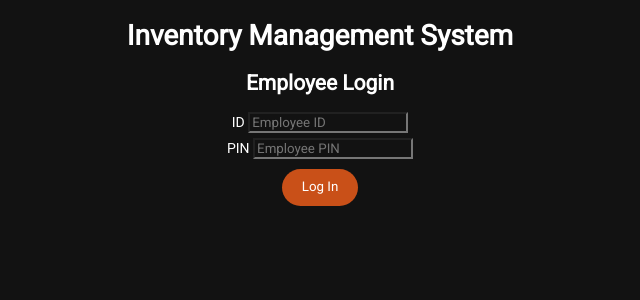
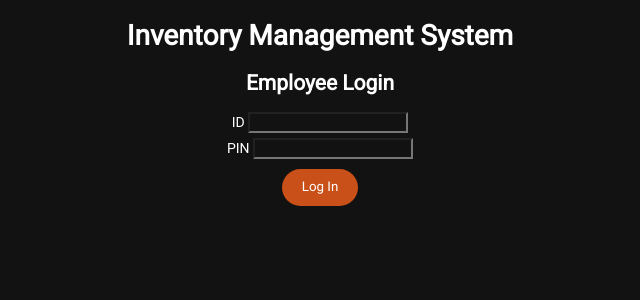
Before and after one commit to holychowders/inventory_management_system, a Flask app: page / in a window 1280 px wide. Shown: the top 300 px of the page, without its empty margins (320-960 px from the left). Run offline with Flask 3, Linux system fonts and the light colour scheme; parts of the project's set-up code (start-up, migrations or seed data) failed here and were passed over.

Commit message:
Remove login page cruft

```diff
--- a/static/css/main.css
+++ b/static/css/main.css
@@ -65,7 +65,7 @@ td {
   padding: 5px;
 }
 
-.login-form {
+.login-form-field {
   margin-top: 5px;
   margin-bottom: 5px;
   line-height: 1.5;
--- a/templates/index.html
+++ b/templates/index.html
@@ -4,41 +4,19 @@
 {% endblock %} {% block body %}
 
 <h2>Employee Login</h2>
-<form id="login-form" action="/dashboard" novalidate="">
-  <div class="login-form">
+<form id="login-form" action="/dashboard" novalidate>
+  <div class="login-form-field">
     <label for="employee-id">ID</label>
-    <input
-      id="employee-id"
-      name="employee-id"
-      type="text"
-      placeholder="Employee ID"
-      value=""
-      title="ID not entered"
-      required=""
-      class=""
-    />
-    <div class="login-form-error"></div>
-  </div>
-  <div class="login-form">
-    <label for="employee-pin">PIN</label>
-    <input
-      id="employee-pin"
-      name="employee-pin"
-      type="password"
-      placeholder="Employee PIN"
-      title="PIN not entered"
-      required=""
-      class=""
-    />
-    <div class="login-form-error"></div>
+    <input id="employee-id" name="id" type="text" required />
   </div>
 
-  <input type="hidden" name="redirect" value="" />
-  <div class="login-form-submit-row">
-    <button type="submit" class="button login-button">
-      Log In
-      <span class="LoadingSpinner s-hidden"></span>
-    </button>
+  <div class="login-form-field">
+    <label for="employee-pin">PIN</label>
+    <input id="employee-pin" name="pin" type="password" required />
+  </div>
+
+  <div>
+    <button type="submit" class="button login-button">Log In</button>
   </div>
 </form>
 {% endblock %}
```
